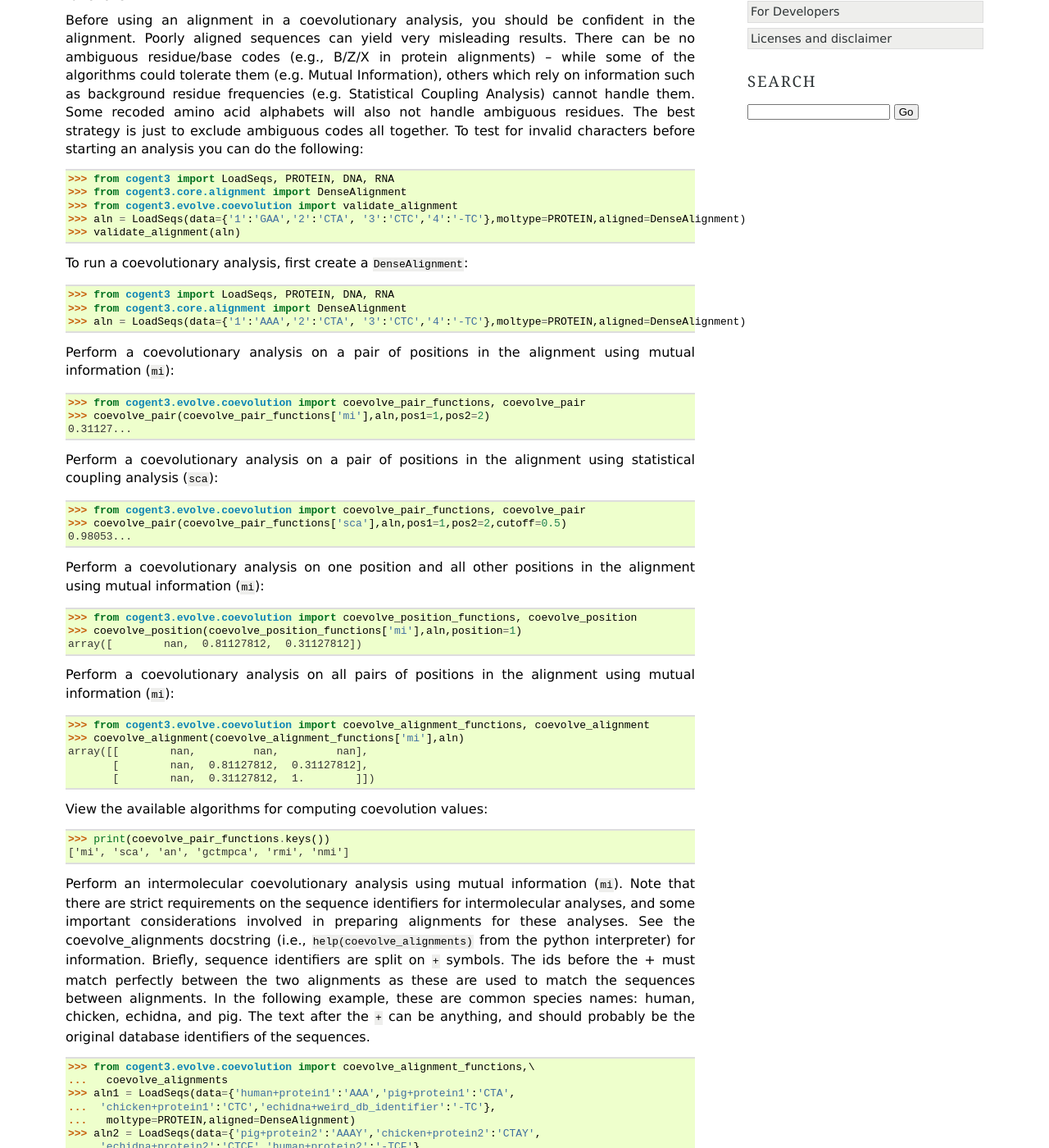
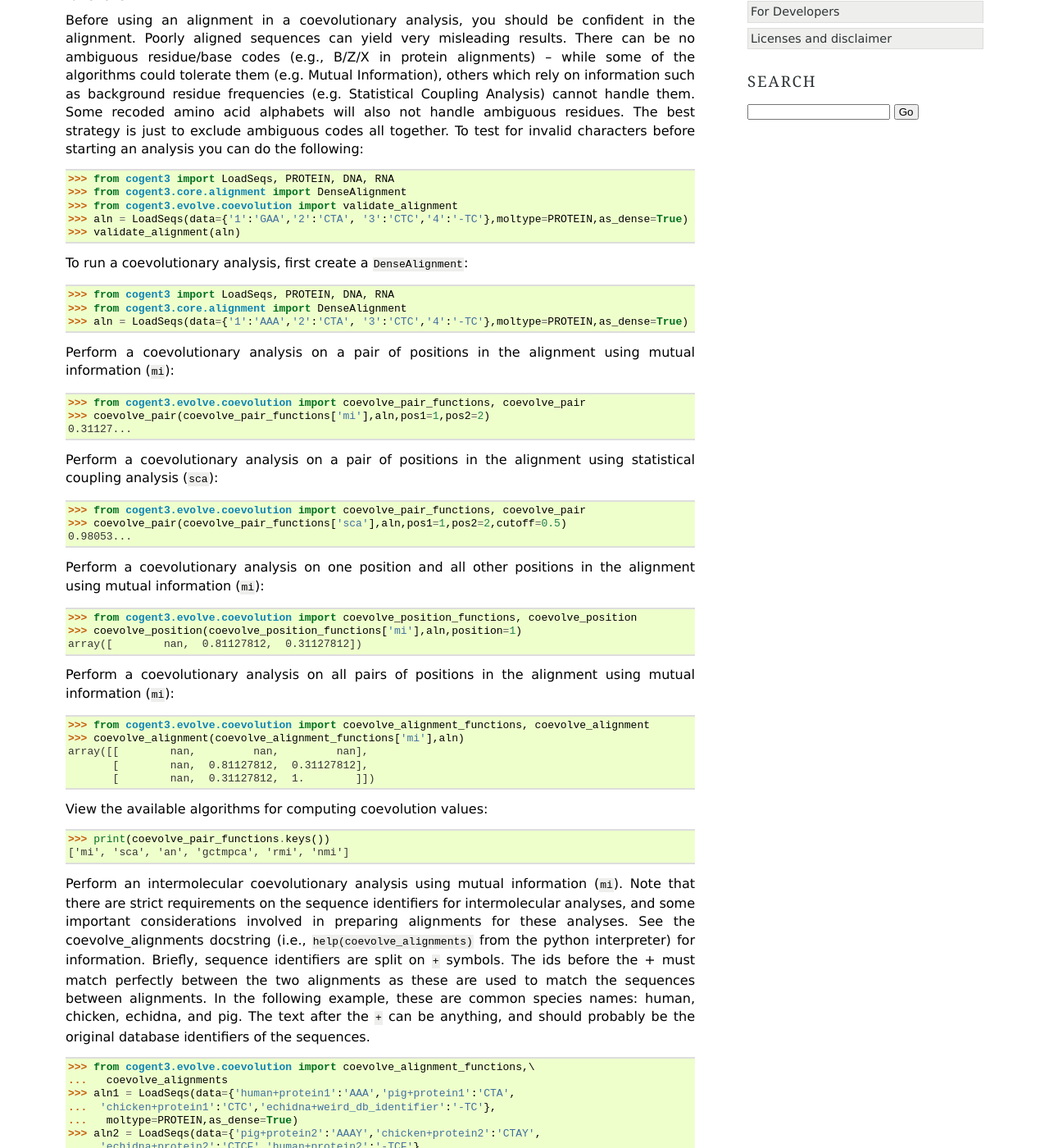
Before and after one commit to cogent3/cogent3, a Sphinx documentation site: the page built from doc/examples/coevolution.rst, in a window 1280 px wide and 1400 px high, scrolled down 338 px. Shown: the whole window at 82% size. Built offline with Sphinx 7.4.7, drawn with Linux system fonts in a browser that asks for light colours; formulas are drawn with MathJax 3; some of the changed text lies outside the part shown.

Commit message:
update internal usage of LoadSeqs to specifying as_dense

```diff
--- a/doc/cookbook/loading_sequences.rst
+++ b/doc/cookbook/loading_sequences.rst
@@ -129,7 +129,7 @@ An example of using an alternative constructor is given below. A constructor is
     >>> from cogent3 import LoadSeqs
     >>> from cogent3.core.alignment import DenseAlignment
     >>> seqs = ['>seq1','AATCG-A','>seq2','AATCGGA']
-    >>> seqs_loaded = LoadSeqs(data=seqs,aligned=DenseAlignment)
+    >>> seqs_loaded = LoadSeqs(data=seqs,as_dense=True)
     >>> print(seqs_loaded)
     >seq1
     AATCG-A
--- a/doc/examples/coevolution.rst
+++ b/doc/examples/coevolution.rst
@@ -12,7 +12,7 @@ Before using an alignment in a coevolutionary analysis, you should be confident
    >>> from cogent3 import LoadSeqs, PROTEIN, DNA, RNA
    >>> from cogent3.core.alignment import DenseAlignment
    >>> from cogent3.evolve.coevolution import validate_alignment
-   >>> aln = LoadSeqs(data={'1':'GAA','2':'CTA', '3':'CTC','4':'-TC'},moltype=PROTEIN,aligned=DenseAlignment)
+   >>> aln = LoadSeqs(data={'1':'GAA','2':'CTA', '3':'CTC','4':'-TC'},moltype=PROTEIN,as_dense=True)
    >>> validate_alignment(aln)
 
 To run a coevolutionary analysis, first create a ``DenseAlignment``:
@@ -21,7 +21,7 @@ To run a coevolutionary analysis, first create a ``DenseAlignment``:
 
    >>> from cogent3 import LoadSeqs, PROTEIN, DNA, RNA
    >>> from cogent3.core.alignment import DenseAlignment
-   >>> aln = LoadSeqs(data={'1':'AAA','2':'CTA', '3':'CTC','4':'-TC'},moltype=PROTEIN,aligned=DenseAlignment)
+   >>> aln = LoadSeqs(data={'1':'AAA','2':'CTA', '3':'CTC','4':'-TC'},moltype=PROTEIN,as_dense=True)
 
 Perform a coevolutionary analysis on a pair of positions in the alignment using mutual information (``mi``):
 
@@ -73,10 +73,10 @@ Perform an intermolecular coevolutionary analysis using mutual information (``mi
     ...   coevolve_alignments
     >>> aln1 = LoadSeqs(data={'human+protein1':'AAA','pig+protein1':'CTA',
     ...  'chicken+protein1':'CTC','echidna+weird_db_identifier':'-TC'},
-    ...   moltype=PROTEIN,aligned=DenseAlignment)
+    ...   moltype=PROTEIN,as_dense=True)
     >>> aln2 = LoadSeqs(data={'pig+protein2':'AAAY','chicken+protein2':'CTAY',
     ...  'echidna+protein2':'CTCF','human+protein2':'-TCF'},
-    ...   moltype=PROTEIN,aligned=DenseAlignment)
+    ...   moltype=PROTEIN,as_dense=True)
     >>> coevolve_alignments(coevolve_alignment_functions['mi'],aln1,aln2)
     array([[        nan,         nan,         nan],
            [        nan,  0.12255625,  0.31127812],
```
Also changed, not shown: 2 other files.
